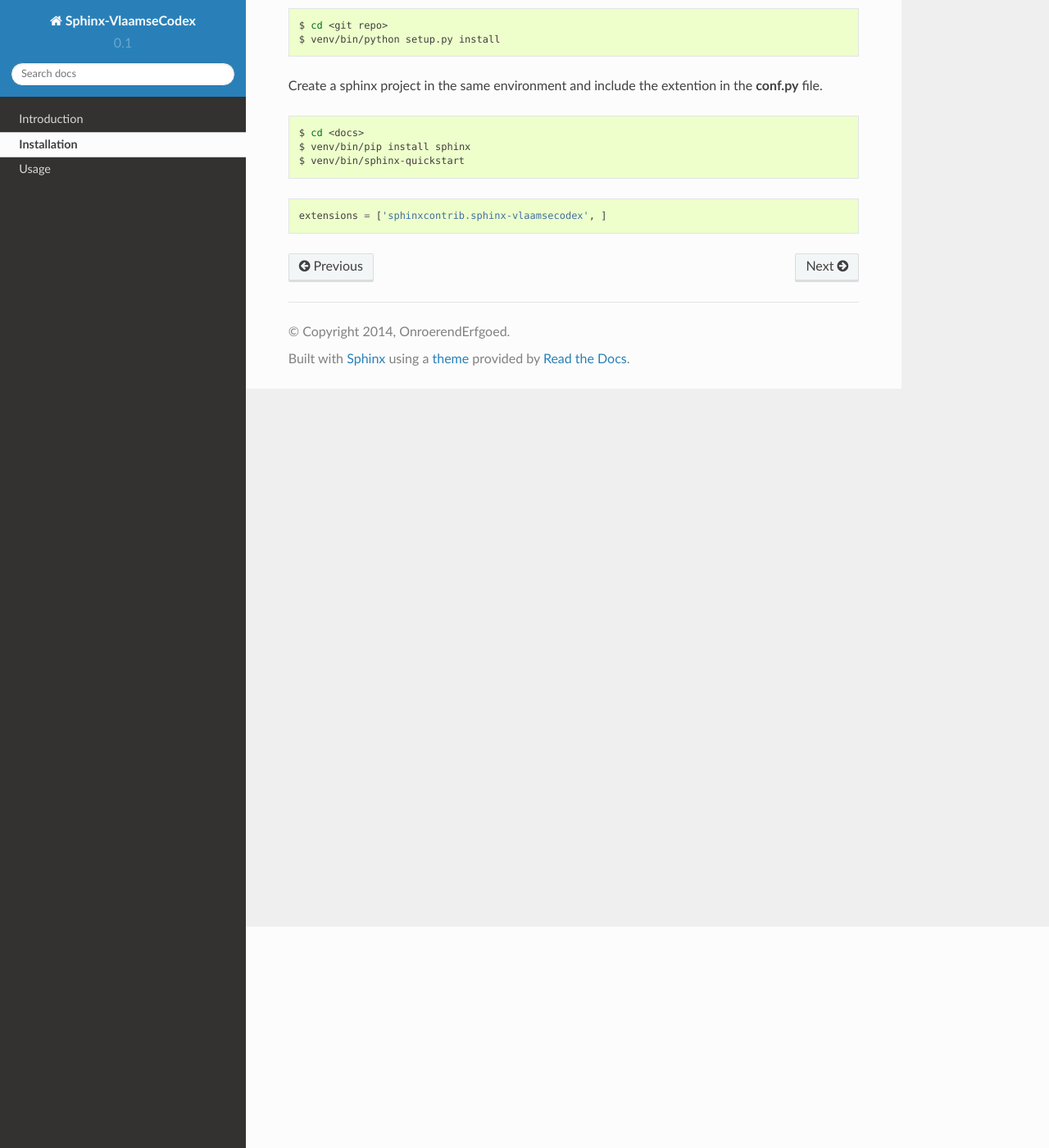
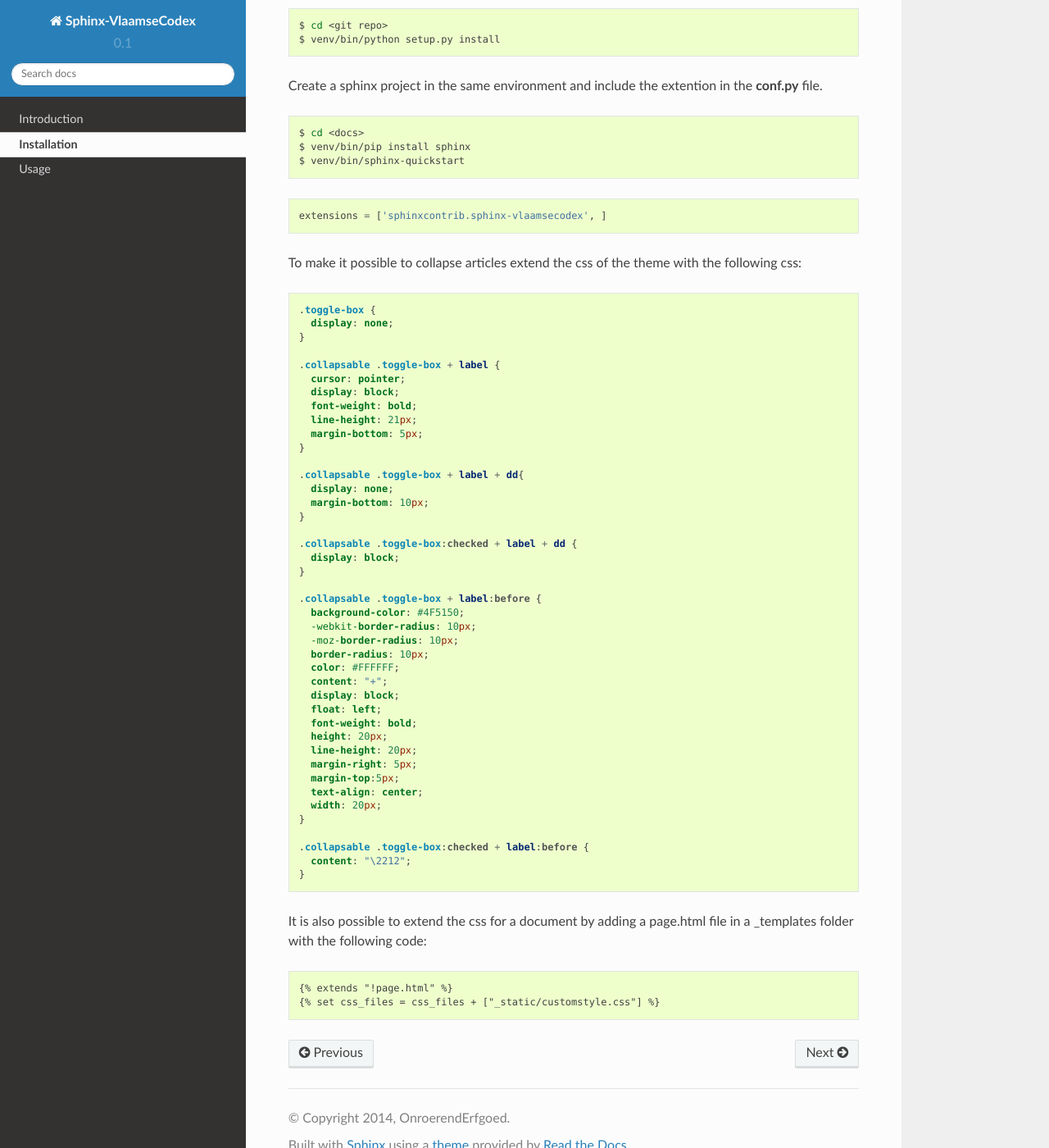
Before and after one commit to OnroerendErfgoed/sphinx-vlaamsecodex, a Sphinx documentation site: the page built from docs/source/installation.rst, in a window 1280 px wide and 1400 px high, scrolled down 270 px. Shown: the whole window at 82% size. Built offline with Sphinx 7.4.7 and the Read the Docs theme 2.0.0, drawn with Linux system fonts in a browser that asks for light colours.

Commit message:
installation info updated

```diff
--- a/docs/source/conf.py
+++ b/docs/source/conf.py
@@ -14,6 +14,7 @@
 
 import sys
 import os
+import sphinx_rtd_theme
 
 # If extensions (or modules to document with autodoc) are in another directory,
 # add these directories to sys.path here. If the directory is relative to the
@@ -99,6 +100,7 @@ pygments_style = 'sphinx'
 # The theme to use for HTML and HTML Help pages.  See the documentation for
 # a list of builtin themes.
 html_theme = 'sphinx_rtd_theme'
+html_theme_path = [sphinx_rtd_theme.get_html_theme_path()]
 
 # Theme options are theme-specific and customize the look and feel of a theme
 # further.  For a list of options available for each theme, see the
--- a/docs/source/installation.rst
+++ b/docs/source/installation.rst
@@ -22,3 +22,60 @@ Create a sphinx project in the same environment and include the extention in the
 .. code-block:: python
 
     extensions = ['sphinxcontrib.sphinx-vlaamsecodex', ]
+
+
+
+
+To make it possible to collapse articles extend the css of the theme with the following css:
+
+.. code-block:: css
+
+    .toggle-box {
+      display: none;
+    }
+
+    .collapsable .toggle-box + label {
+      cursor: pointer;
+      display: block;
+      font-weight: bold;
+      line-height: 21px;
+      margin-bottom: 5px;
+    }
+
+    .collapsable .toggle-box + label + dd{
+      display: none;
+      margin-bottom: 10px;
+    }
+
+    .collapsable .toggle-box:checked + label + dd {
+      display: block;
+    }
+
+    .collapsable .toggle-box + label:before {
+      background-color: #4F5150;
+      -webkit-border-radius: 10px;
+      -moz-border-radius: 10px;
+      border-radius: 10px;
+      color: #FFFFFF;
+      content: "+";
+      display: block;
+      float: left;
+      font-weight: bold;
+      height: 20px;
+      line-height: 20px;
+      margin-right: 5px;
+      margin-top:5px;
+      text-align: center;
+      width: 20px;
+    }
+
+    .collapsable .toggle-box:checked + label:before {
+      content: "\2212";
+    }
+
+It is also possible to extend the css for a document by adding a page.html file in a _templates folder with the following code:
+
+.. code-block:: none
+
+    {% extends "!page.html" %}
+    {% set css_files = css_files + ["_static/customstyle.css"] %}
```
